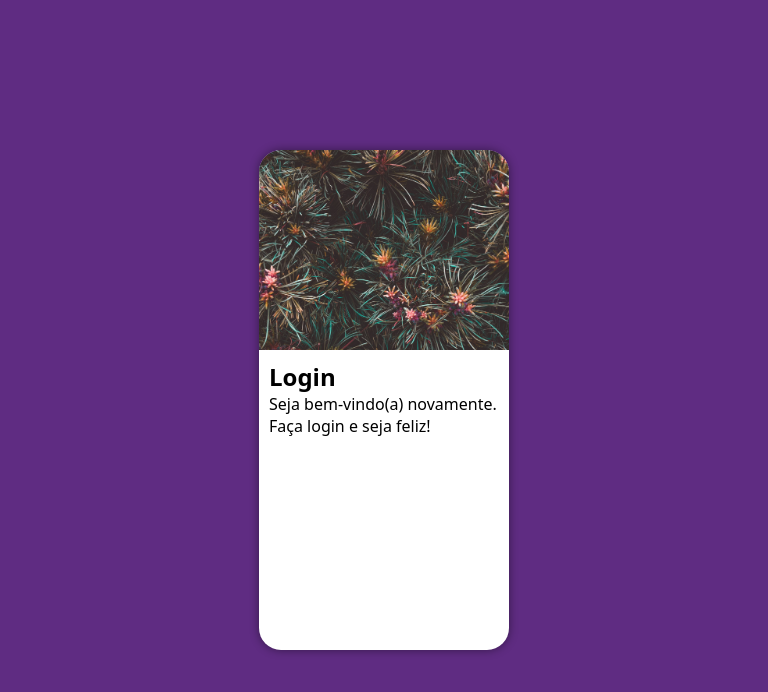
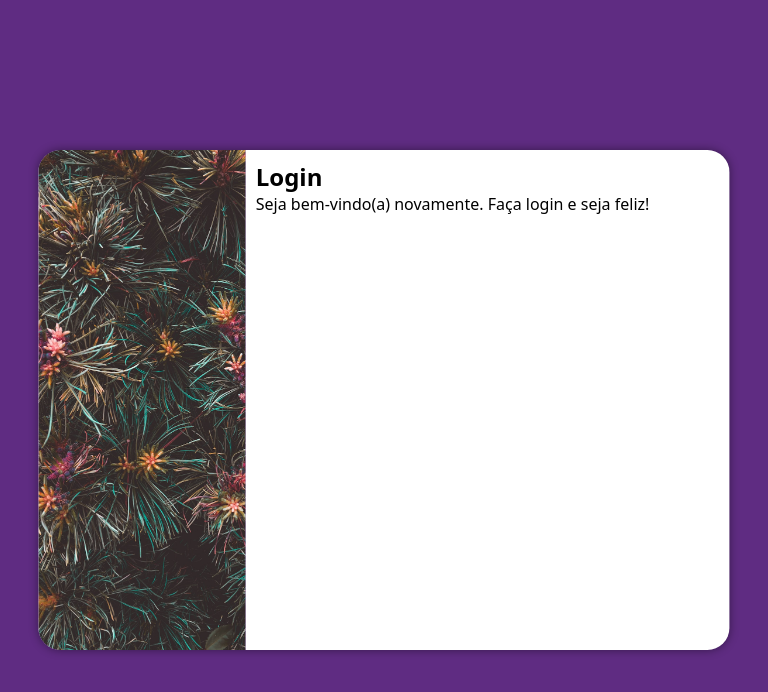
Before and after one commit to doJulioCruz/Projeto-Login, a plain HTML site: page index.html in a window 768 px wide. Drawn offline with Linux system fonts and the light colour scheme.

Commit message:
nao to entendeno

```diff
--- /dev/null
+++ b/estilo/m-q.css
@@ -0,0 +1,19 @@
+@charset "UTF-8";
+
+@media screen and (min-width: 768px) and (max-width: 992px) {
+    section#login {
+        width: 90vw;
+    }
+
+
+    section#login > div#imagem {
+        float: left;
+        width: 30%;
+        height: 100%;
+    }
+
+    section#login > div#formulario {
+        float: right;
+        width: 70%;
+    }
+}
--- a/index.html
+++ b/index.html
@@ -6,6 +6,7 @@
     <meta name="viewport" content="width=device-width, initial-scale=1.0">
     <title>login</title>
     <link rel="stylesheet" href="estilo/style.css">
+    <link rel="stylesheet" href="estilo/m-q.css">
 </head>
 <body>
     <main>
```
